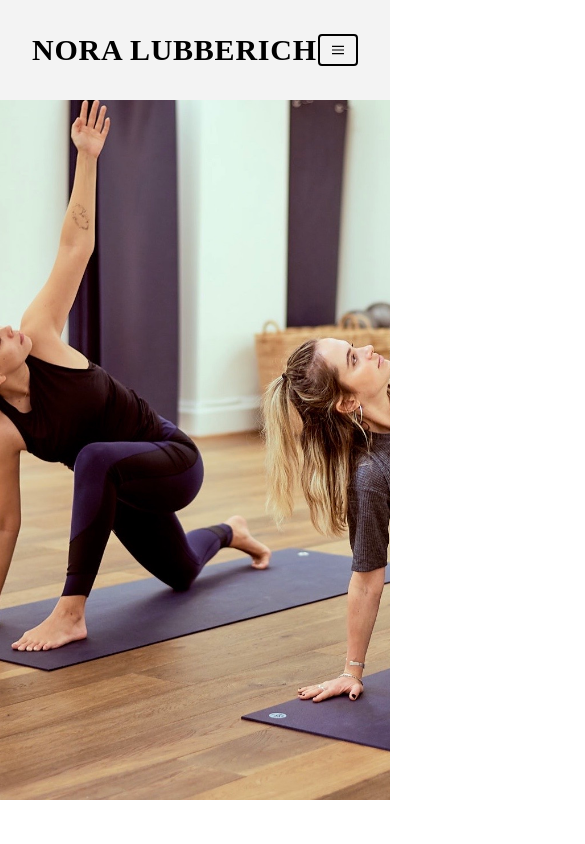
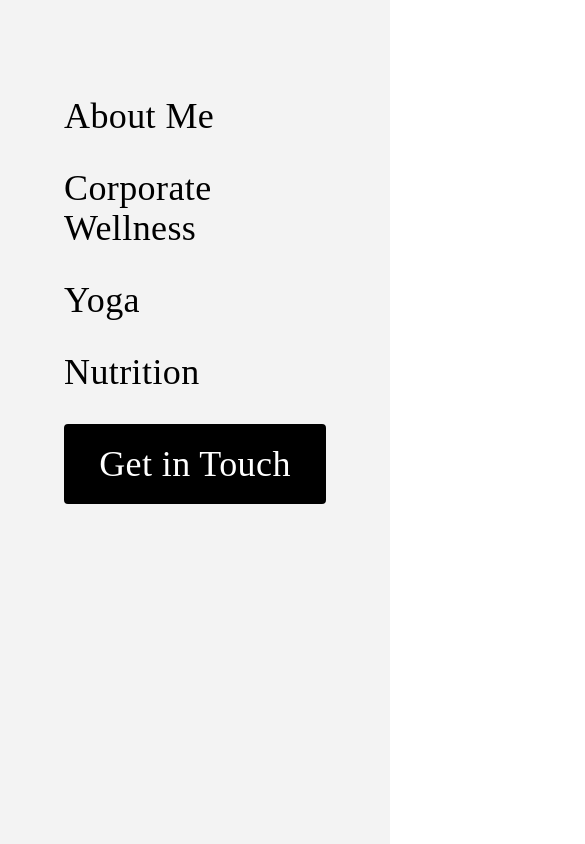
Before and after one commit to KrustyC/noralubberich.com, a Next.js app: page /yoga in a window 390 px wide. Both pictures are taken after a click on the button 338 px from the left and 50 px from the top of the page. Shown: the top 844 px of the page, 585 px wide, since content can reach past the window. Built offline with nearby package versions, Linux system fonts and the light colour scheme; a web font is replaced by a local one.

Commit message:
feat: fixed mobile version

```diff
--- a/src/components/Activities/Activity.jsx
+++ b/src/components/Activities/Activity.jsx
@@ -4,7 +4,7 @@ import Link from "next/link";
 export const Activity = ({ label, href, imgSrc }) => (
   <Link href={href}>
     <a>
-      <div className="h-[650px] w-full relative">
+      <div className="h-[350px] md:h-[650px] w-full relative">
         <Image
           src={imgSrc}
           alt={label}
@@ -14,7 +14,7 @@ export const Activity = ({ label, href, imgSrc }) => (
           quality={100}
         />
 
-        <div className="absolute top-[300px] left-[50px]">
+        <div className="absolute top-[10%] lg:top-[300px] left-[50px]">
           <p className="underline uppercase font-bold text-4xl text-white">
             {label}
           </p>
--- a/src/components/Activities/index.jsx
+++ b/src/components/Activities/index.jsx
@@ -31,7 +31,7 @@ export const Activities = () => {
   }, [isVisible, open]);
 
   return (
-    <section ref={ref} className="px-8 lg:px-60 grid grid-cols-2 gap-16">
+    <section ref={ref} className="px-4 md:px-8 lg:px-60 grid grid-cols-1 md:grid-cols-2 gap-16">
       {springs.map(({ ...style }, i) => {
         const { label, pic, href } = ACTIVITIES[i];
 
--- a/src/components/Layout/Footer.jsx
+++ b/src/components/Layout/Footer.jsx
@@ -3,7 +3,7 @@ import { INSTAGRAM_LINK } from "@/utils/constants";
 
 export const Footer = () => {
   return (
-    <footer className="py-16 w-screen px-60 flex justify-between items-center">
+    <footer className="py-16 w-screen px-8 md:px-24 lg:px-60 flex justify-between items-center">
       <div>
         <p>
           <span className="font-['Open_Sans']">©</span> 2022 Nora Lubberich. All
--- a/src/components/Layout/Navbar.jsx
+++ b/src/components/Layout/Navbar.jsx
@@ -1,7 +1,23 @@
+import { useState } from "react";
 import Link from "next/link";
 import { PAGE_LINKS } from "@/utils/constants";
 
+import { NavigationModal } from "./NavigationModal";
+
 export const Navbar = () => {
+  const [open, setOpen] = useState();
+
+  const onToggleHamburger = () => {
+    setOpen(!open);
+  };
+
+  const onNavigate = () => {
+    setTimeout(() => {
+      setOpen(false);
+    }, 200);
+  };
+  // Here I can use spring transition bullshit
+
   return (
     <nav className="flex items-center justify-between flex-wrap bg-[#F3F3F3] p-8">
       <div className="flex items-center flex-shrink-0 text-white">
@@ -13,7 +29,10 @@ export const Navbar = () => {
       </div>
 
       <div className="block lg:hidden">
-        <button className="flex items-center px-3 py-2 border-2 rounded border-black hover:text-white hover:border-white">
+        <button
+          className="flex items-center px-3 py-2 border-2 rounded border-black hover:text-white hover:bg-black"
+          onClick={onToggleHamburger}
+        >
           <svg
             className="fill-current h-3 w-3"
             viewBox="0 0 20 20"
@@ -25,12 +44,12 @@ export const Navbar = () => {
         </button>
       </div>
 
+      {open && <NavigationModal onNavigate={onNavigate} />}
+
       <div className="hidden lg:flex lg:items-center lg:justify-end lg:w-auto">
         {PAGE_LINKS.map(({ label, to }) => (
           <Link href={to} key={label}>
-            <a className="animated-link mr-8">
-              {label}
-            </a>
+            <a className="animated-link mr-8">{label}</a>
           </Link>
         ))}
 
--- /dev/null
+++ b/src/components/Layout/NavigationModal.jsx
@@ -0,0 +1,30 @@
+import { useState } from "react";
+import Link from "next/link";
+import { PAGE_LINKS } from "@/utils/constants";
+
+export const NavigationModal = ({ open, onNavigate }) => {
+  // Here I can use spring transition bullshit
+
+  // Here also a transition for the items appearing, can copy this from somehere for sure
+
+  return (
+    <div className="flex flex-col z-50 bg-[#F3F3F3] fixed top-0 left-0 h-screen w-screen py-24 px-16">
+      {PAGE_LINKS.map(({ label, to }) => (
+        <Link href={to} key={label}>
+          <a className="mb-8 text-4xl" onClick={onNavigate}>
+            {label}
+          </a>
+        </Link>
+      ))}
+
+      <Link href="/get-in-touch">
+        <a
+          className="text-4xl px-8 text-center py-5 leading-none border-2 rounded  border-black text-white hover:text-black bg-black hover:bg-transparent"
+          onClick={onNavigate}
+        >
+          Get in Touch
+        </a>
+      </Link>
+    </div>
+  );
+};
--- a/src/pages/about-me.jsx
+++ b/src/pages/about-me.jsx
@@ -23,7 +23,7 @@ export default function AboutMePage() {
       </Head>
 
       <div className="flex flex-col">
-        <div className="relative h-[700px] w-screen">
+        <div className="header">
           <Image
             layout="fill"
             objectFit="cover"
--- a/src/pages/corporate-wellness.jsx
+++ b/src/pages/corporate-wellness.jsx
@@ -23,7 +23,7 @@ export default function CorporateWellnessPage() {
       </Head>
 
       <div className="flex flex-col">
-        <div className="relative h-[700px] w-screen">
+        <div className="header">
           <Image
             layout="fill"
             objectFit="cover"
--- a/src/pages/index.jsx
+++ b/src/pages/index.jsx
@@ -25,7 +25,7 @@ export default function Home() {
       </Head>
 
       <div className="flex flex-col">
-        <div className="relative h-[700px] w-screen">
+        <div className="header">
           <Image
             layout="fill"
             objectFit="cover"
@@ -36,21 +36,21 @@ export default function Home() {
           />
         </div>
 
-        <div className="py-60">
-          <p className="text-3xl w-7/12 mx-auto font-bold">
+        <div className="py-12 md:py-60">
+          <p className="text-2xl md:text-3xl w-10/12 lg:w-7/12 mx-auto font-bold py-8">
             {'"'}Lorem ipsum dolor sit amet, consectetur adipiscing elit. Morbi
             pretium gravida libero, ac ullamcorper purus ultricies id.
             Suspendisse tincidunt est sed nisl imperdiet blandit. Quisque nec
             justo commodo, vulputate ex at, eleifend mauris. Morbi lobortis diam
             sed ex rhoncus interdum. Praesent tincidunt ornare risus, quis
-            sodales sem bibendum eget. {'"'}
+            sodales sem bibendum eget.{'"'}
           </p>
         </div>
 
         <Activities />
 
-        <div className="h-80 bg-[#F3F3F3] my-60 mb-12 flex flex-col justify-center items-center">
-          <p className="text-3xl text-center">
+        <div className="h-80 bg-[#F3F3F3] my-12 lg:my-60 mb-12 flex flex-col justify-center items-center">
+          <p className="text-2xl md:text-3xl text-center px-4">
             Realize deeply that the present moment is all you have. Make the NOW
             the primary focus of your life.
           </p>
--- a/src/pages/nutrition.jsx
+++ b/src/pages/nutrition.jsx
@@ -23,7 +23,7 @@ export default function NutritionPage() {
       </Head>
 
       <div className="flex flex-col">
-        <div className="relative h-[700px] w-screen">
+        <div className="header">
           <Image
             layout="fill"
             objectFit="cover"
--- a/src/pages/yoga.jsx
+++ b/src/pages/yoga.jsx
@@ -24,7 +24,7 @@ export default function YogaPage() {
       </Head>
 
       <div className="flex flex-col">
-        <div className="relative h-[700px] w-screen">
+        <div className="header">
           <Image
             layout="fill"
             objectFit="cover"
--- a/src/styles/globals.css
+++ b/src/styles/globals.css
@@ -41,7 +41,12 @@
   }
 
   .page {
-    @apply px-80 py-16 flex flex-col;
+    @apply w-10/12 md:w-8/12 xl:w-6/12  mx-auto py-8 lg:py-16 flex flex-col;
+    /* @apply px-8 md:px-24 lg:px-32 xl:px-60 py-8 lg:py-16 flex flex-col; */
+  }
+
+  .header {
+    @apply relative h-[450px] lg:h-[700px] w-screen;
   }
 
   a.animated-link {
```
